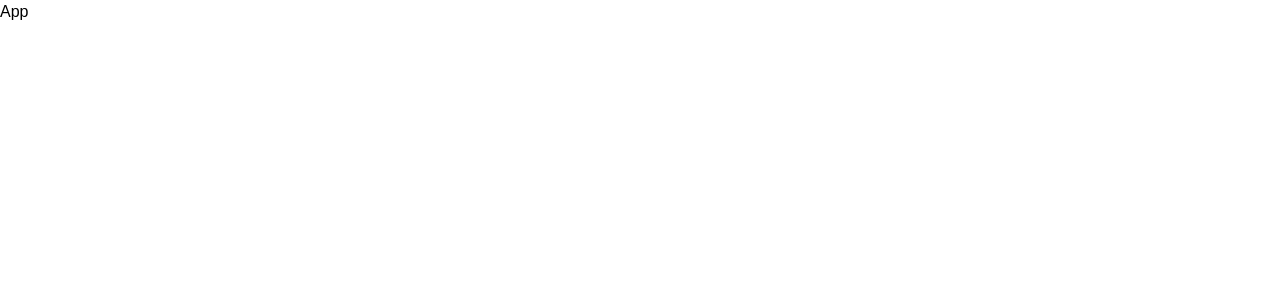
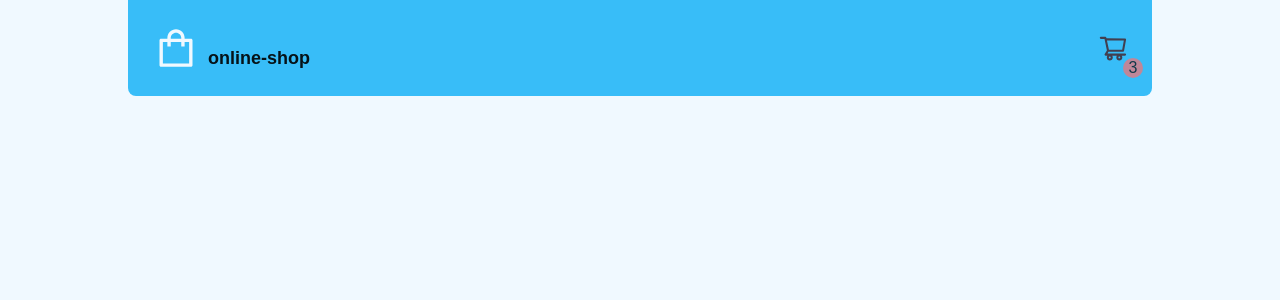
Before and after one commit to koshinva/online-shop, a React (Create React App) app: page / in a window 1280 px wide. Shown: the top 300 px of the page. Built offline with nearby package versions, Linux system fonts and the light colour scheme.

Commit message:
feat: сверстать Header, настроить Layout

```diff
--- a/package.json
+++ b/package.json
@@ -12,6 +12,8 @@
     "@types/react-dom": "^18.0.11",
     "react": "^18.2.0",
     "react-dom": "^18.2.0",
+    "react-icons": "^4.8.0",
+    "react-router-dom": "^6.10.0",
     "react-scripts": "5.0.1",
     "typescript": "^4.9.5",
     "web-vitals": "^2.1.4"
--- a/src/components/App.tsx
+++ b/src/components/App.tsx
@@ -1,5 +1,16 @@
+import Layout from './layout/Layout';
+import { Routes, Route } from 'react-router-dom';
+
 function App() {
-  return <div>App</div>;
+  return (
+    <div className="app">
+      <Routes>
+        <Route path="/" element={<Layout />}>
+          <Route path="/cart" element={<div>Cart</div>} />
+        </Route>
+      </Routes>
+    </div>
+  );
 }
 
 export default App;
--- /dev/null
+++ b/src/components/layout/Layout.css
@@ -0,0 +1,3 @@
+.main {
+  @apply w-4/5 mx-auto mt-5;
+}
--- /dev/null
+++ b/src/components/layout/Layout.tsx
@@ -0,0 +1,18 @@
+import { FC } from 'react';
+import Header from './header/Header';
+import { Outlet } from 'react-router-dom';
+
+import './Layout.css';
+
+const Layout: FC = () => {
+  return (
+    <>
+      <Header />
+      <main className='main'>
+        <Outlet />
+      </main>
+    </>
+  );
+};
+
+export default Layout;
--- /dev/null
+++ b/src/components/layout/header/CartLink.tsx
@@ -0,0 +1,16 @@
+import { FC } from 'react';
+import { Link } from 'react-router-dom';
+import Icon from 'ui/Icon';
+
+const CartLink: FC = () => {
+  return (
+    <div className="cart">
+      <Link className="cart__link" to="/cart">
+        <Icon className="fill-red-950 text-3xl" name="AiOutlineShoppingCart" />
+        <span className='cart__quantity'>3</span>
+      </Link>
+    </div>
+  );
+};
+
+export default CartLink;
--- /dev/null
+++ b/src/components/layout/header/Header.css
@@ -0,0 +1,19 @@
+.header {
+  @apply min-h-[70px] bg-sky-400 w-4/5 mx-auto p-6 rounded-b-lg;
+}
+.header__wrapper {
+  @apply flex items-center justify-between;
+}
+.logo {
+  @apply flex items-end;
+}
+.logo__title {
+  @apply text-lg opacity-90 font-semibold;
+}
+.cart__link {
+  @apply block relative opacity-70 hover:opacity-100 hover:scale-105 transition-all;
+}
+.cart__quantity {
+  @apply absolute -bottom-1/2 -right-1/2 bg-red-400 rounded-full w-5 h-5 flex items-center justify-center;
+  content: '';
+}
--- /dev/null
+++ b/src/components/layout/header/Header.tsx
@@ -0,0 +1,18 @@
+import { FC } from 'react';
+import Logo from './Logo';
+import CartLink from './CartLink';
+
+import './Header.css';
+
+const Header: FC = () => {
+  return (
+    <header className="header">
+      <div className="header__wrapper">
+        <Logo />
+        <CartLink />
+      </div>
+    </header>
+  );
+};
+
+export default Header;
--- /dev/null
+++ b/src/components/layout/header/Logo.tsx
@@ -0,0 +1,13 @@
+import { FC } from 'react';
+import Icon from 'ui/Icon';
+
+const Logo: FC = () => {
+  return (
+    <div className="logo">
+      <Icon className="fill-sky-50 text-5xl mr-2" name="AiOutlineShopping" />
+      <h1 className="logo__title">online-shop</h1>
+    </div>
+  );
+};
+
+export default Logo;
--- a/src/index.css
+++ b/src/index.css
@@ -5,5 +5,6 @@
 @import url('https://fonts.googleapis.com/css2?family=Golos+Text:wght@400;500;600;700&display=swap');
 
 body {
+  @apply bg-sky-50;
   font-family: 'Golos Text', sans-serif;
 }
--- a/src/index.tsx
+++ b/src/index.tsx
@@ -1,6 +1,11 @@
 import ReactDOM from 'react-dom/client';
 import './index.css';
 import App from './components/App';
+import { BrowserRouter } from 'react-router-dom';
 
 const root = ReactDOM.createRoot(document.getElementById('root') as HTMLElement);
-root.render(<App />);
+root.render(
+  <BrowserRouter>
+    <App />
+  </BrowserRouter>
+);
--- /dev/null
+++ b/src/types/icon.type.ts
@@ -0,0 +1,5 @@
+import { AiOutlineShoppingCart, AiOutlineShopping } from 'react-icons/ai';
+
+export const icons = {AiOutlineShopping, AiOutlineShoppingCart};
+
+export type TypeIcon = keyof typeof icons;
--- /dev/null
+++ b/src/ui/Icon.tsx
@@ -0,0 +1,9 @@
+import { FC } from 'react';
+import { TypeIcon, icons } from 'types/icon.type';
+
+const Icon: FC<{ name: TypeIcon, className: string }> = ({ name, className }) => {
+  const IconComponent = icons[name];
+  return <IconComponent className={className} />;
+};
+
+export default Icon;
```
Also changed, not shown: 1 other file (tests, documents, lock files or other folders).
